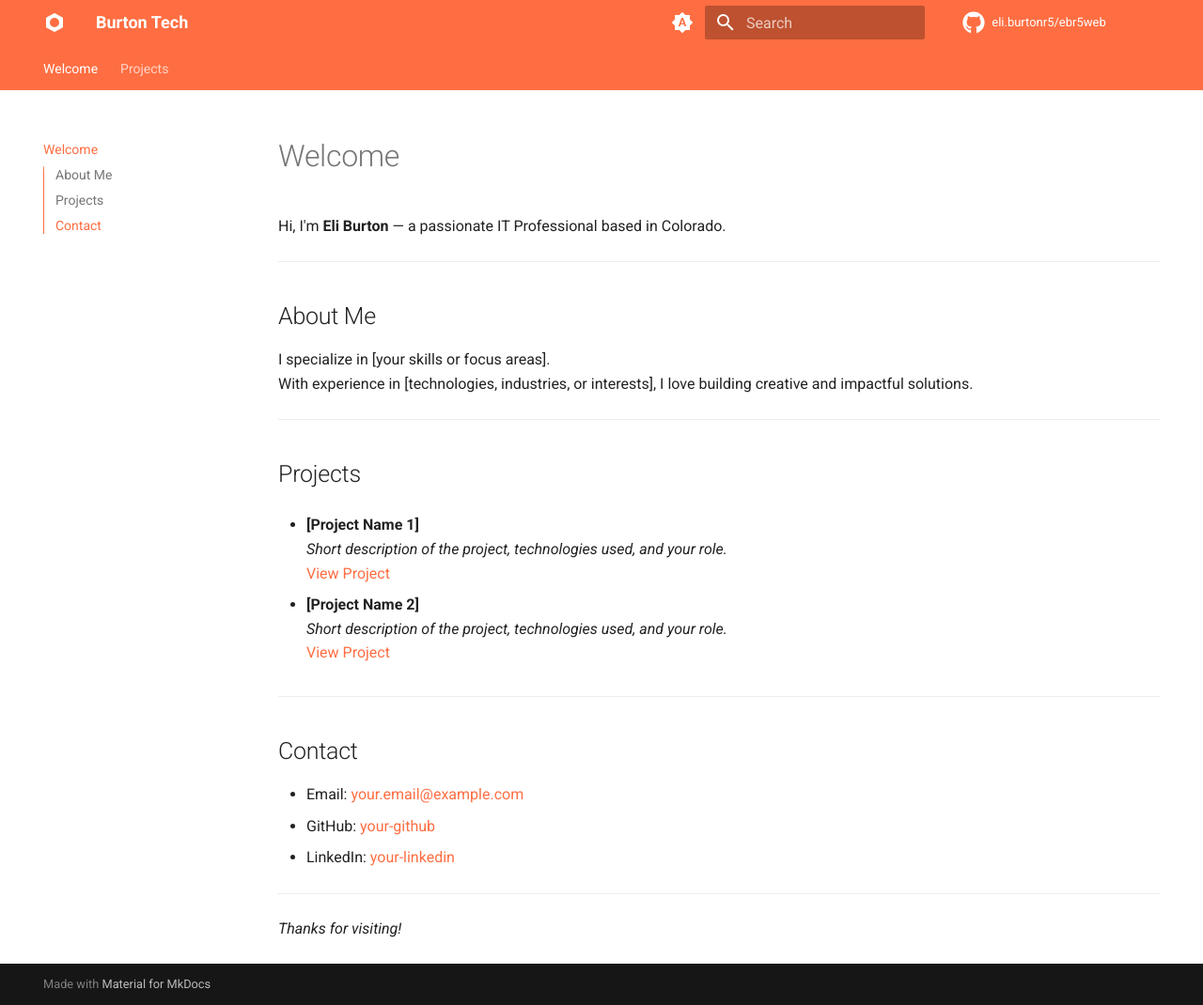
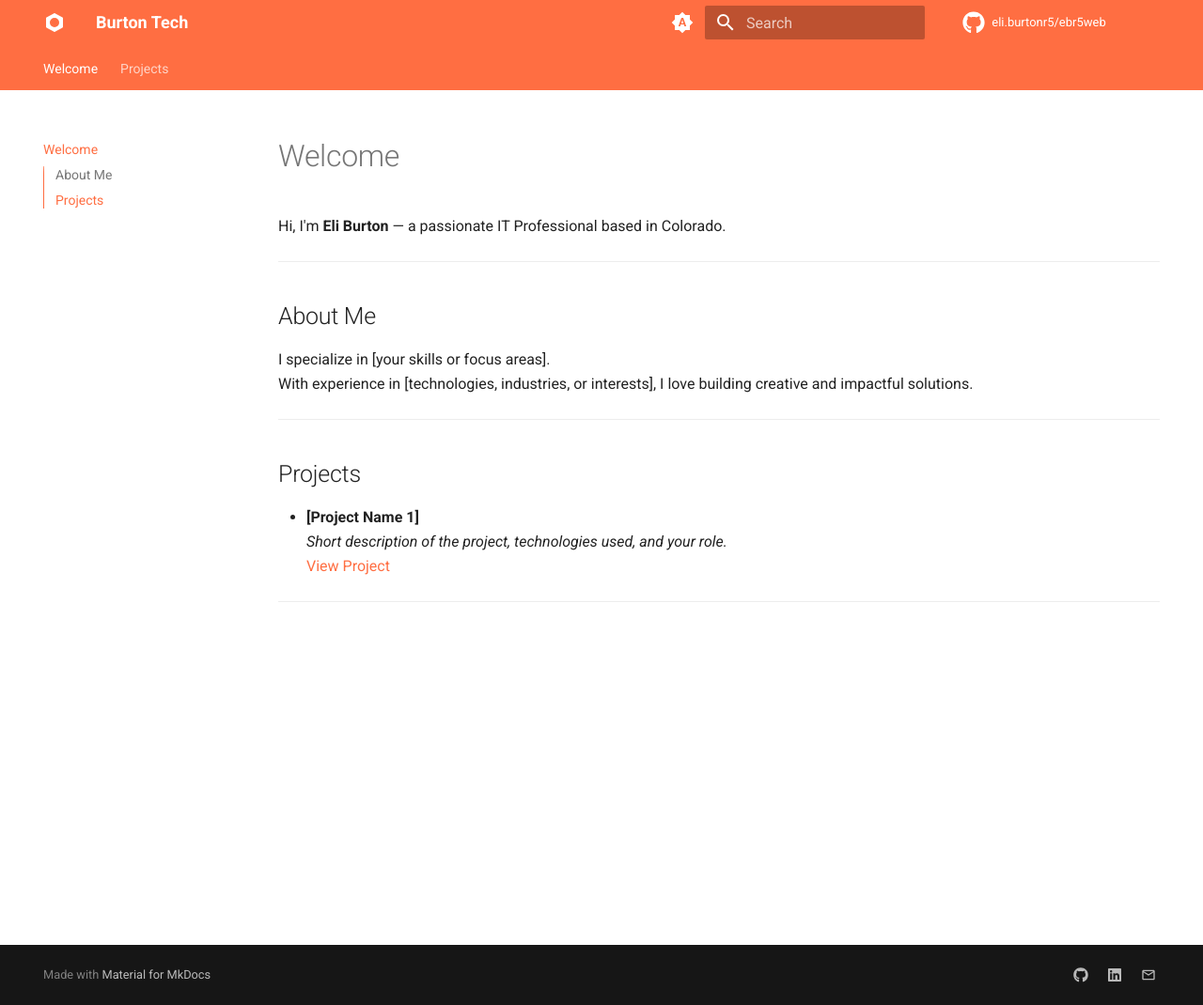
Before and after one commit to eliburtonr5/ebr5web, an MkDocs documentation site: the page built from docs/index.md, in a window 1280 px wide and 1070 px high. Shown: the whole window at 94% size. Built offline with MkDocs 1.6.1 and Material for MkDocs 9.7.7, drawn with Linux system fonts in a browser that asks for light colours; comment, search, counter and statistics services are not loaded.

Commit message:
Remove project details and contact information from index.md; add social links to mkdocs.yml

```diff
--- a/docs/index.md
+++ b/docs/index.md
@@ -17,18 +17,4 @@ With experience in [technologies, industries, or interests], I love building cre
   _Short description of the project, technologies used, and your role._
   [View Project](#)
 
-- **[Project Name 2]**
-  _Short description of the project, technologies used, and your role._
-  [View Project](#)
-
 ---
-
-## Contact
-
-- Email: [your.email@example.com](mailto:your.email@example.com)
-- GitHub: [your-github](https://github.com/your-github)
-- LinkedIn: [your-linkedin](https://linkedin.com/in/your-linkedin)
-
----
-
-_Thanks for visiting!_
--- a/mkdocs.yml
+++ b/mkdocs.yml
@@ -51,3 +51,15 @@ plugins:
 
 repo_url: https://github.com/eliburtonr5/ebr5web
 repo_name: eli.burtonr5/ebr5web
+
+extra:
+  social:
+    - icon: fontawesome/brands/github
+      link: https://github.com/eliburtonr5/ebr5web
+      name: Link to eliburtonr5 GitHub
+    - icon: fontawesome/brands/linkedin
+      link: https://www.linkedin.com/in/eliburton22/
+      name: Link to eliburton22 LinkedIn
+    - icon: material/email-outline
+      link: mailto:eli@ebr5.com
+      name: Send an email to eli@ebr5.com
```
